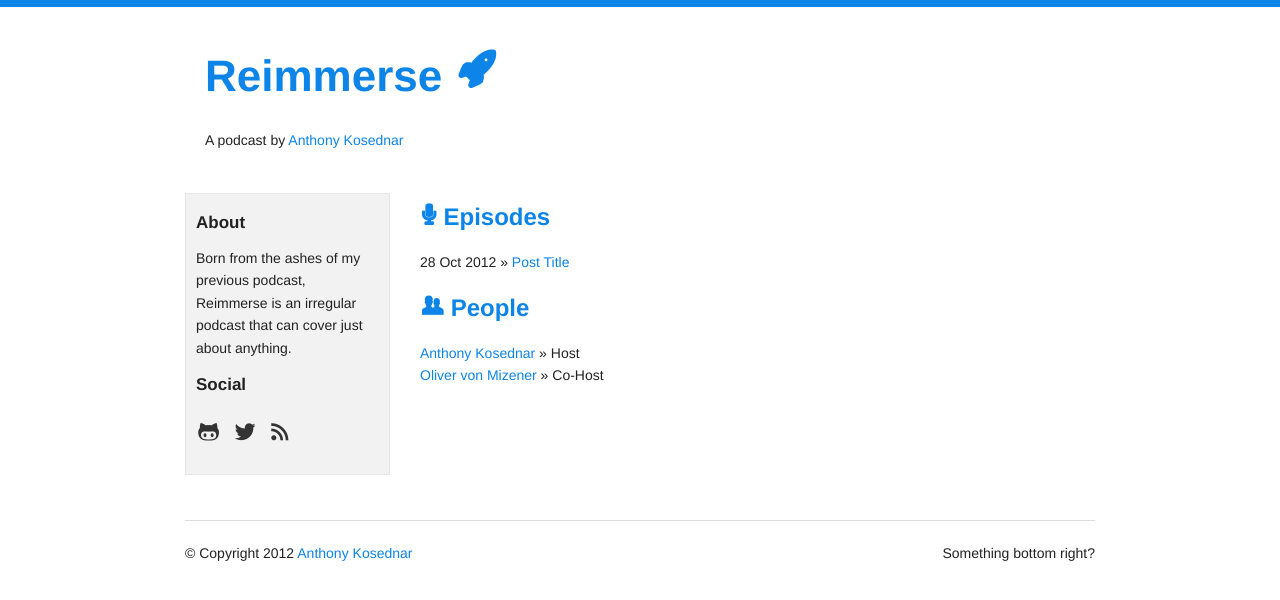
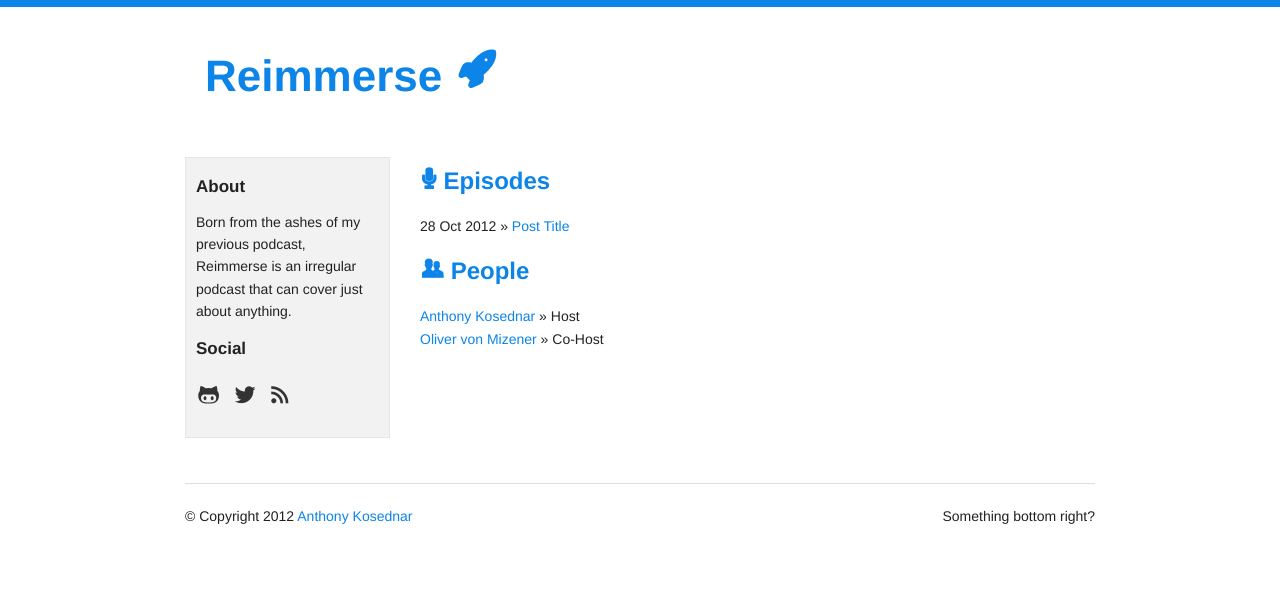
Before and after one commit to akosednar/reimmer.se, a Jekyll site: the page built from index.html, in a window 1280 px wide. Shown: the top 600 px of the page. Built offline with Jekyll 4.4.1, drawn with Linux system fonts in a browser that asks for light colours; some of the changed lines change nothing that is shown.

Commit message:
Removed credit from top

```diff
--- a/_layouts/default.html
+++ b/_layouts/default.html
@@ -30,7 +30,6 @@
     <div class="twelve columns">
       <div class="panel heading">
         <h1><a href="/">Reimmerse <span class="icon">&#128640;</span></a></h1>
-       	<p>A podcast by <a href="#">Anthony Kosednar</a></p>
       </div>
     </div>
   </div>
@@ -77,7 +76,7 @@
       <hr />
       <div class="row">
         <div class="six columns">
-          <p>&copy; Copyright 2012 <a href="http://anthonykosednar.com/">Anthony Kosednar</a></p>
+          <p>&copy; Copyright 2012 <a href="http://anthonykosednar.com/" target="_blank">Anthony Kosednar</a></p>
         </div>
         <div class="six columns">
          	<p class="right">Something bottom right?</p>
```
